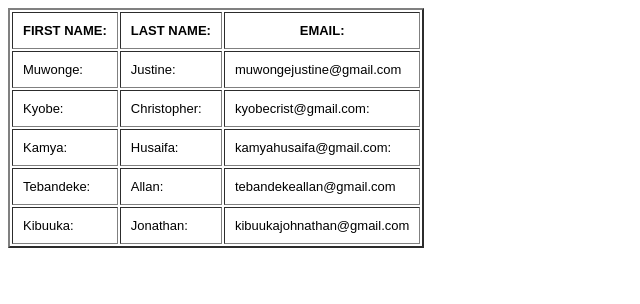
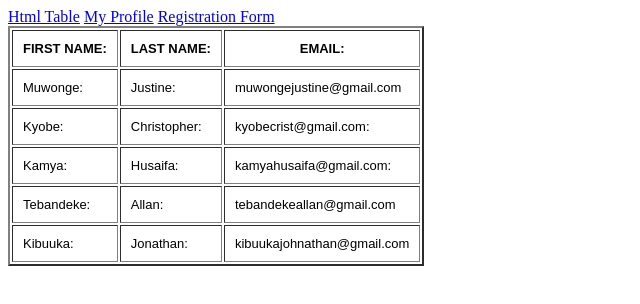
Before and after one commit to luwagajr2/web-coursework1, a plain HTML site: page index.html in a window 1280 px wide. Shown: the whole page, without its empty margins (0-640 px from the left). Drawn offline with Linux system fonts and the light colour scheme.

Commit message:
Update index.html

```diff
--- a/index.html
+++ b/index.html
@@ -15,6 +15,10 @@
 </head>
 
 <body>
+
+     <a href="index.html">Html Table</a>
+    <a href="my_profile.html">My Profile</a>
+    <a href="Registrationform.html">Registration Form</a>
 
     <table border="2">
         <th>FIRST NAME:</th>
```
